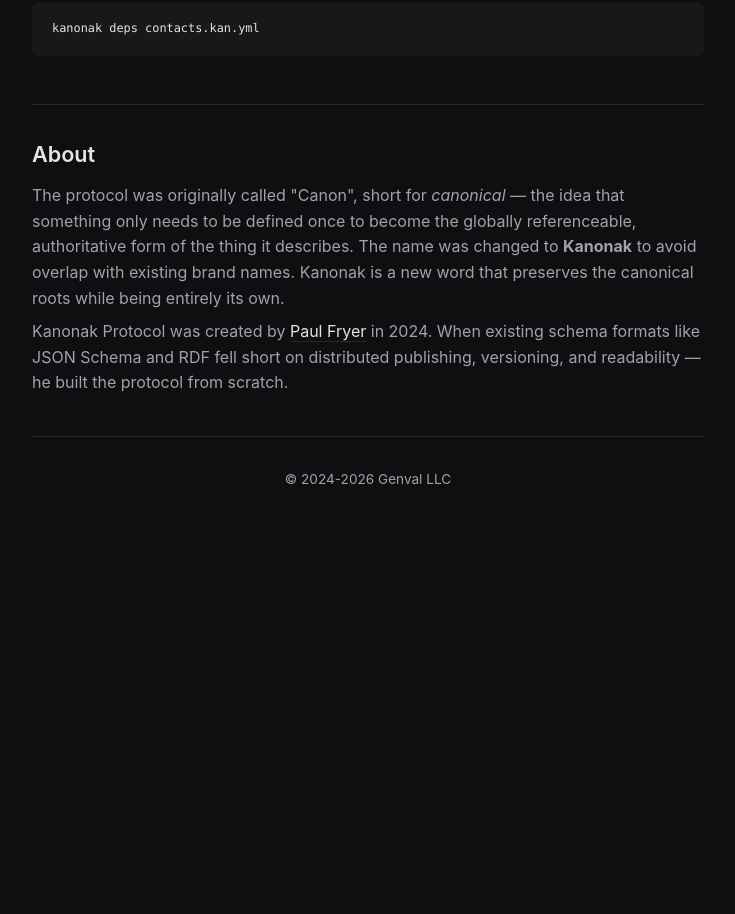
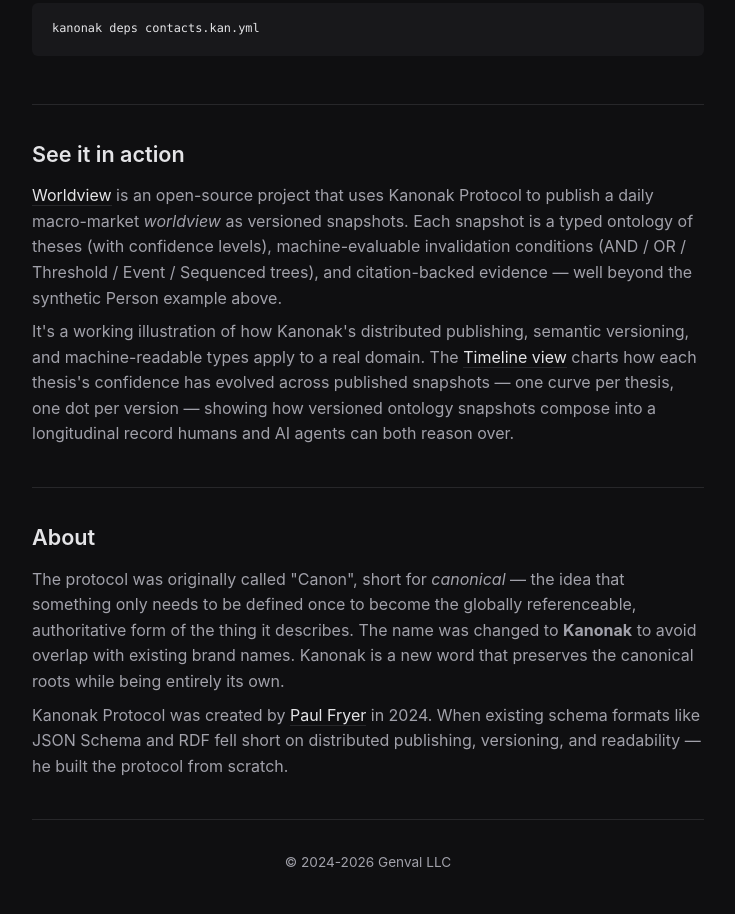
Before and after one commit to kanonak-protocol/kanonak.org, a plain HTML site: page index.html in a window 1280 px wide. Shown: the part 3748-4662 px from the top of the page, without its empty margins (272-1007 px from the left). Before the commit the page ends 4279 px from the top, so only its background shows below. Drawn offline with Linux system fonts and the light colour scheme.

Commit message:
Add 'See it in action' section linking to Worldview as a real-world example

```diff
--- a/index.html
+++ b/index.html
@@ -285,6 +285,12 @@
         </section>
 
         <section>
+            <h2>See it in action</h2>
+            <p><a href="https://worldview.genval.ai">Worldview</a> is an open-source project that uses Kanonak Protocol to publish a daily macro-market <em>worldview</em> as versioned snapshots. Each snapshot is a typed ontology of theses (with confidence levels), machine-evaluable invalidation conditions (AND / OR / Threshold / Event / Sequenced trees), and citation-backed evidence &mdash; well beyond the synthetic Person example above.</p>
+            <p>It's a working illustration of how Kanonak's distributed publishing, semantic versioning, and machine-readable types apply to a real domain. The <a href="https://worldview.genval.ai/timeline/">Timeline view</a> charts how each thesis's confidence has evolved across published snapshots &mdash; one curve per thesis, one dot per version &mdash; showing how versioned ontology snapshots compose into a longitudinal record humans and AI agents can both reason over.</p>
+        </section>
+
+        <section>
             <h2>About</h2>
             <p>The protocol was originally called "Canon", short for <em>canonical</em> &mdash; the idea that something only needs to be defined once to become the globally referenceable, authoritative form of the thing it describes. The name was changed to <strong>Kanonak</strong> to avoid overlap with existing brand names. Kanonak is a new word that preserves the canonical roots while being entirely its own.</p>
             <p>Kanonak Protocol was created by <a href="https://www.linkedin.com/in/paulfryerlinkedin/">Paul Fryer</a> in 2024. When existing schema formats like JSON Schema and RDF fell short on distributed publishing, versioning, and readability &mdash; he built the protocol from scratch.</p>
```
